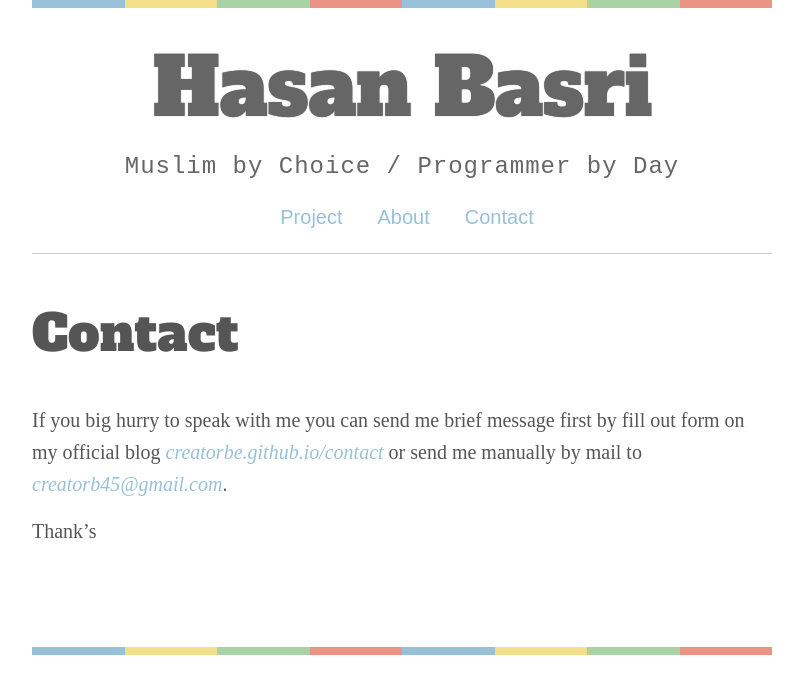
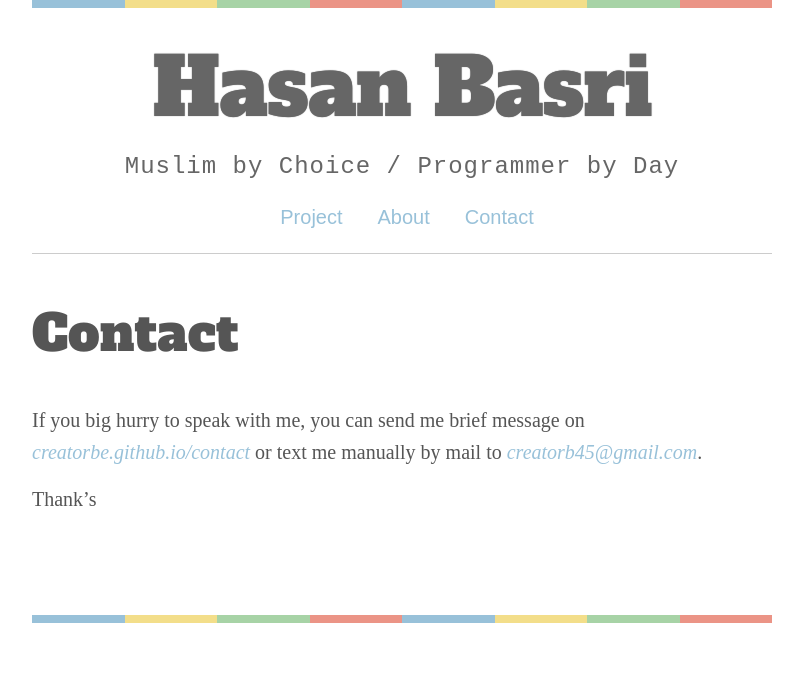
Before and after one commit to ngeeeng/ngeeeng.github.io, a Jekyll site: the page built from _pages/contact.md, in a window 1280 px wide. Shown: the top 694 px of the page, without its empty margins (238-1041 px from the left). Built offline with Jekyll 4.4.1, drawn with Linux system fonts in a browser that asks for light colours; some web fonts are replaced.

Commit message:
del date

```diff
--- a/_layouts/post.html
+++ b/_layouts/post.html
@@ -5,7 +5,7 @@
 
   <header class="post-header">
     <h1 class="post-title" itemprop="name headline">{{ page.title }}</h1>
-    <p class="post-meta"><time datetime="{{ page.date | date_to_xmlschema }}" itemprop="datePublished">{{ page.date | date: "%b %-d, %Y" }}</time>{% if page.author %} • <span itemprop="author" itemscope itemtype="http://schema.org/Person"><span itemprop="name">{{ page.author }}</span></span>{% endif %}</p>
+    <!--<p class="post-meta"><time datetime="{{ page.date | date_to_xmlschema }}" itemprop="datePublished">{{ page.date | date: "%b %-d, %Y" }}</time>{% if page.author %} • <span itemprop="author" itemscope itemtype="http://schema.org/Person"><span itemprop="name">{{ page.author }}</span></span>{% endif %}</p>-->
   </header>
 
   <div class="post-content" itemprop="articleBody">
--- a/_pages/contact.md
+++ b/_pages/contact.md
@@ -83,6 +83,6 @@
 
 <!--<div class="fb-page" data-href="https://www.facebook.com/creatorb/" data-small-header="true" data-adapt-container-width="false" data-hide-cover="true" data-show-facepile="true"><blockquote cite="https://www.facebook.com/creatorb/" class="fb-xfbml-parse-ignore"><a href="https://www.facebook.com/creatorb/">creatorb</a></blockquote></div>-->
 
-If you big hurry to speak with me you can send me brief message first by fill out form on my official blog [_creatorbe.github.io/contact_](https://creatorbe.github.io/contact/) or send me manually by mail to [_creatorb45@gmail.com_](mailto:creatorb45@gmail.com).
+If you big hurry to speak with me, you can send me brief message on [_creatorbe.github.io/contact_](https://creatorbe.github.io/contact/) or text me manually by mail to [_creatorb45@gmail.com_](mailto:creatorb45@gmail.com).
 
 Thank's
```
Also changed, not shown: _pages/about.md (+3 -1 lines), _posts/2015-10-01-superklin.md (renamed from _posts/2016-04-02-superklin.md, +1 -1 lines).
